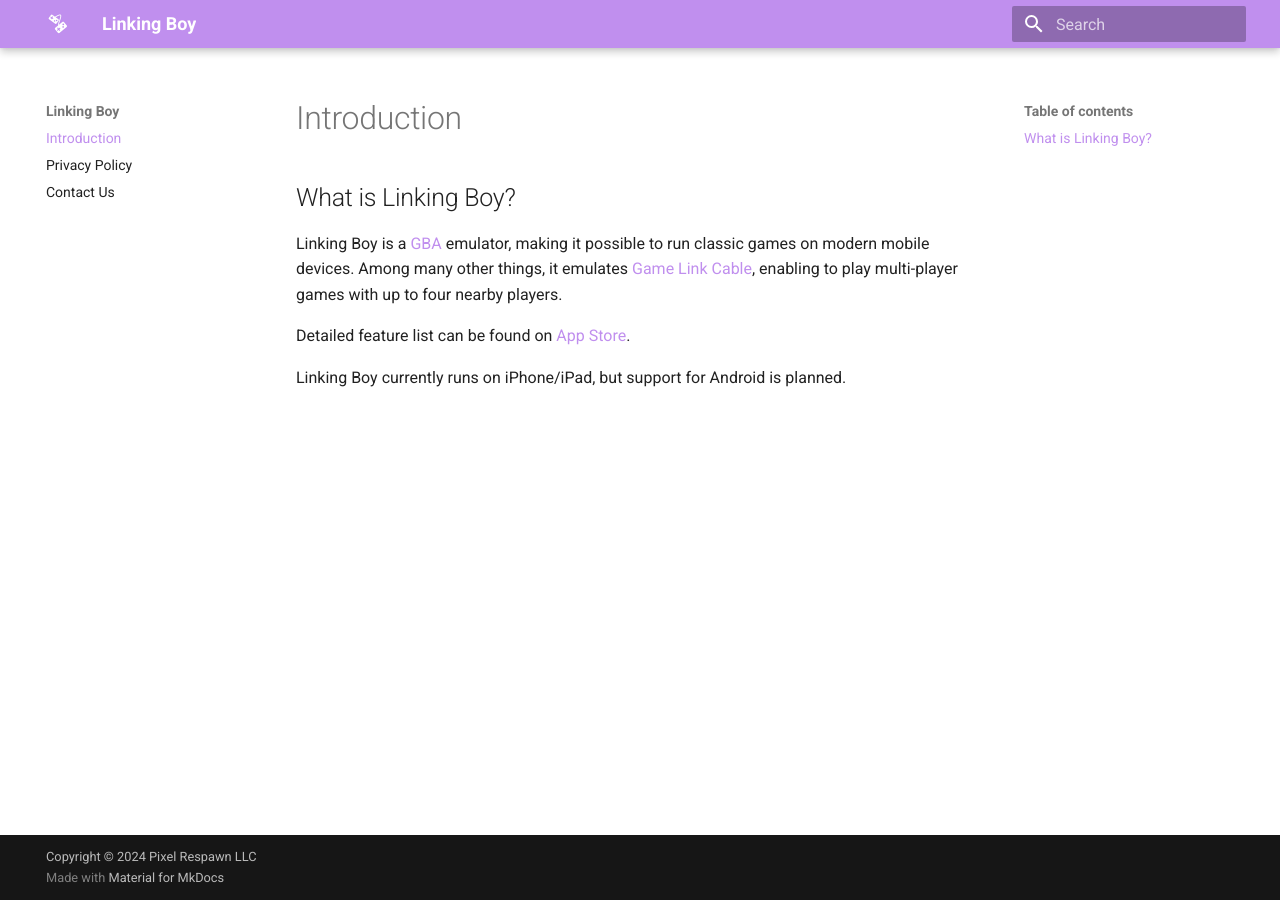
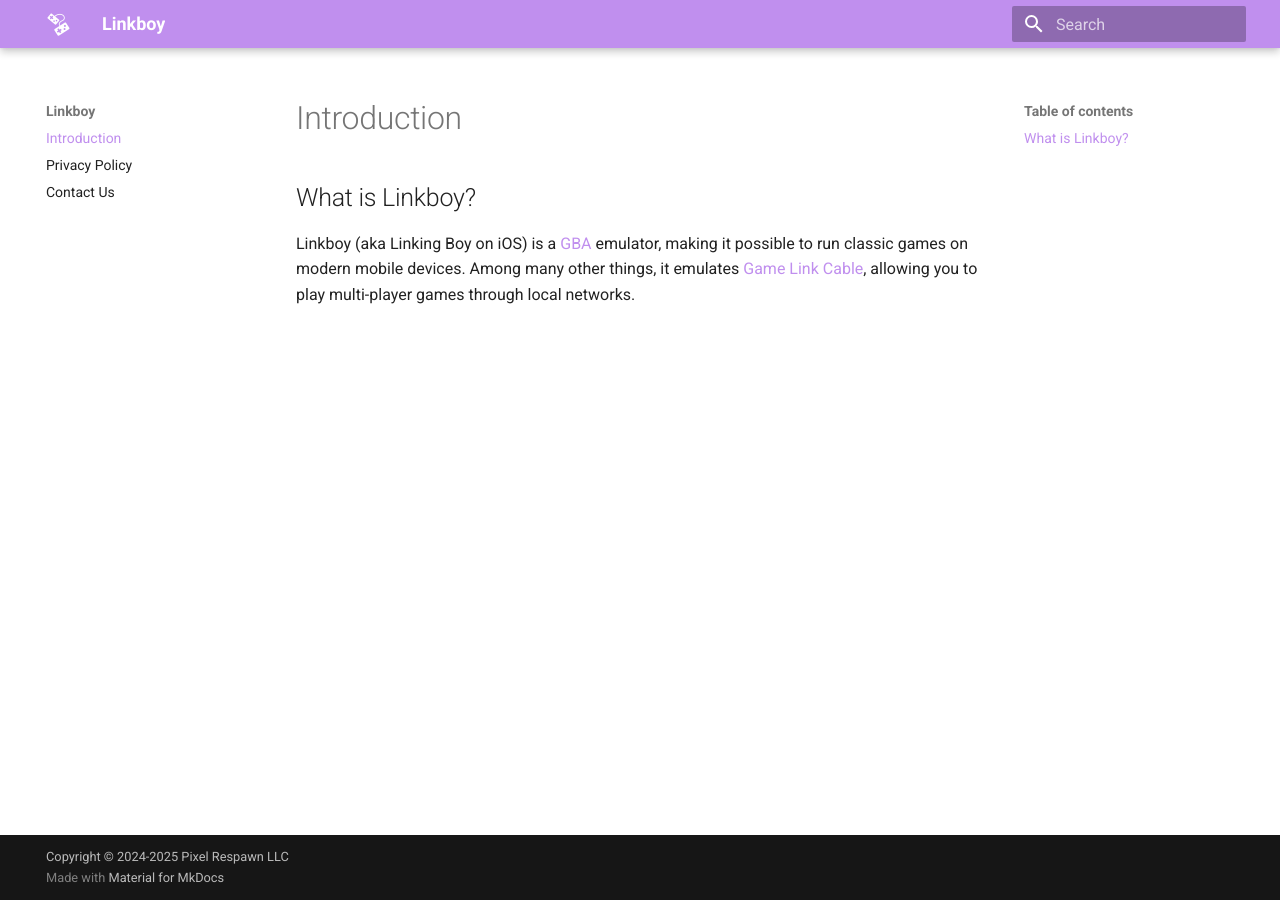
Before and after one commit to yalnie/pixelrespawn.github.io, an MkDocs documentation site: the page built from docs/index.md, in a window 1280 px wide. Built offline with MkDocs 1.6.1 and Material for MkDocs 9.7.7, drawn with Linux system fonts in a browser that asks for light colours.

Commit message:
Rename to Linkboy

```diff
--- a/docs/contact.md
+++ b/docs/contact.md
@@ -2,4 +2,4 @@
 
 We would like to hear back from you!
 
-For any questions, bug report, or feature request regarding Linking Boy, please contact us at <support@pixelrespawn.com>.
+For any questions, bug report, or feature request regarding Linkboy, please contact us at <support@pixelrespawn.com>.
--- a/docs/index.md
+++ b/docs/index.md
@@ -1,9 +1,5 @@
 # Introduction
 
-## What is Linking Boy?
+## What is Linkboy?
 
-Linking Boy is a [GBA](https://en.wikipedia.org/wiki/Game_Boy_Advance) emulator, making it possible to run classic games on modern mobile devices. Among many other things, it emulates [Game Link Cable](https://en.wikipedia.org/wiki/Game_Link_Cable), enabling to play multi-player games with up to four nearby players.
-
-Detailed feature list can be found on [App Store](https://apps.apple.com/us/app/linking-boy/id6695762604).
-
-Linking Boy currently runs on iPhone/iPad, but support for Android is planned.
+Linkboy (aka Linking Boy on iOS) is a [GBA](https://en.wikipedia.org/wiki/Game_Boy_Advance) emulator, making it possible to run classic games on modern mobile devices. Among many other things, it emulates [Game Link Cable](https://en.wikipedia.org/wiki/Game_Link_Cable), allowing you to play multi-player games through local networks.
--- a/mkdocs.yml
+++ b/mkdocs.yml
@@ -1,4 +1,4 @@
-site_name: Linking Boy
+site_name: Linkboy
 site_url: https://www.pixelrespawn.com
 
 nav:
@@ -12,7 +12,7 @@
   palette:
     primary: custom
 
-copyright: Copyright &copy; 2024 Pixel Respawn LLC
+copyright: Copyright &copy; 2024-2025 Pixel Respawn LLC
 
 extra_css:
   - stylesheets/extra.css
```
Also changed, not shown: README.md (+1 -1 lines), docs/privacy-policy.md (+1 -1 lines), docs/images/linkboy-icon.png.
